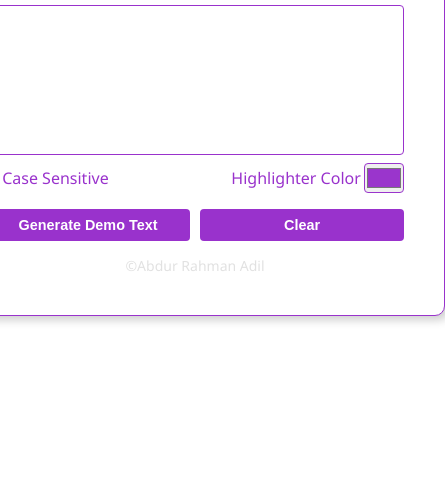
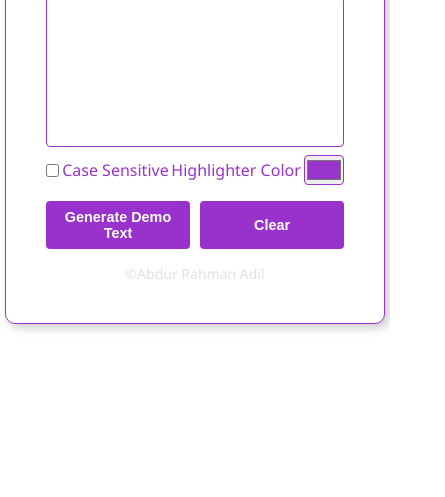
Before and after one commit to SyntaxAdil/search_-_find, a plain HTML site: page index.html in a window 390 px wide. Shown: the part 347-844 px from the top of the page, 445 px wide, since content can reach past the window. Drawn offline with Linux system fonts and the light colour scheme.

Commit message:
Mobile view fix

```diff
--- a/style.css
+++ b/style.css
@@ -14,8 +14,8 @@ body {
 }
 
 .container {
-  min-width: 500px;
-  width: 500px;
+  min-width: 380px;
+  width: 380px;
   background: #fff;
   box-shadow: 4px 4px 10px rgba(0, 0, 0, 0.2);
   padding: 40px;
```
